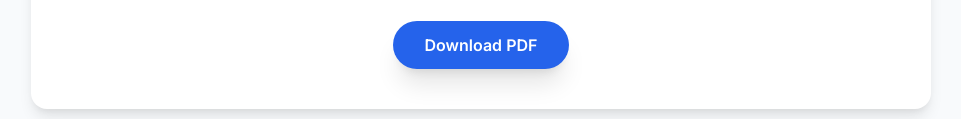
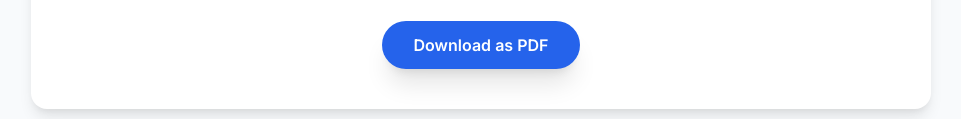
Before and after one commit to Charuka-tech-ux/-General-Placement-Questionnaire, a plain HTML site: page index.html in a window 1280 px wide. Shown: the part 2172-2291 px from the top of the page, without its empty margins (159-1120 px from the left). Drawn offline with nearby package versions, Linux system fonts and the light colour scheme.

Commit message:
Update index.html

```diff
--- a/index.html
+++ b/index.html
@@ -199,7 +199,7 @@ including the payment schedule and due dates: </label>
         </div>
 
         <!-- Submit Button -->
-        <div class="mt-8 text-center"><button type="button" onclick="generatePDF()" class="px-8 py-3 bg-blue-600 text-white font-semibold rounded-full shadow-xl hover:bg-blue-700 transition duration-300 transform hover:scale-105 focus:outline-none focus:ring-4 focus:ring-blue-300">Download PDF</button></div>
+        <div class="mt-8 text-center"><button type="button" onclick="generatePDF()" class="px-8 py-3 bg-blue-600 text-white font-semibold rounded-full shadow-xl hover:bg-blue-700 transition duration-300 transform hover:scale-105 focus:outline-none focus:ring-4 focus:ring-blue-300">Download as PDF</button></div>
     </form>
 </div>
 
```
